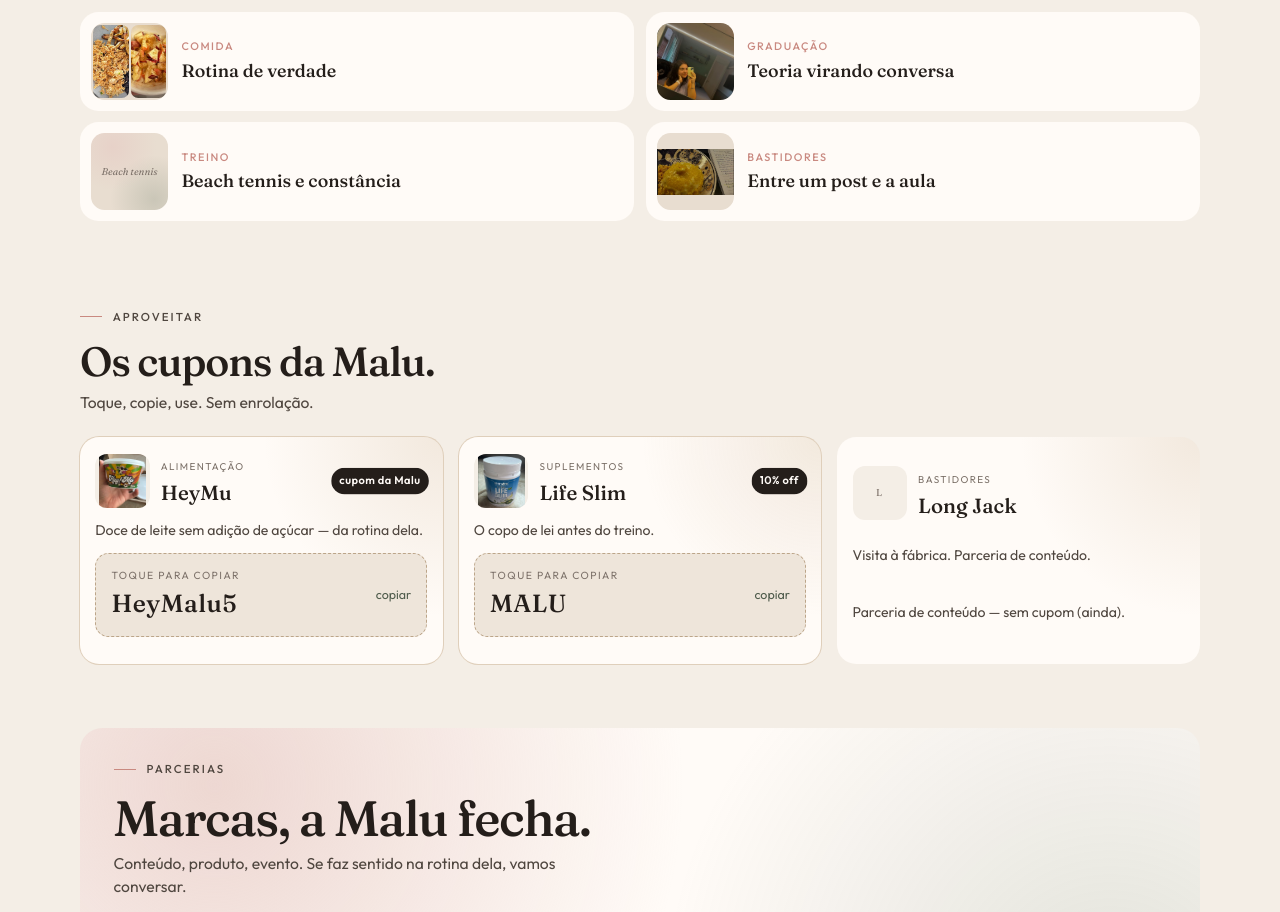
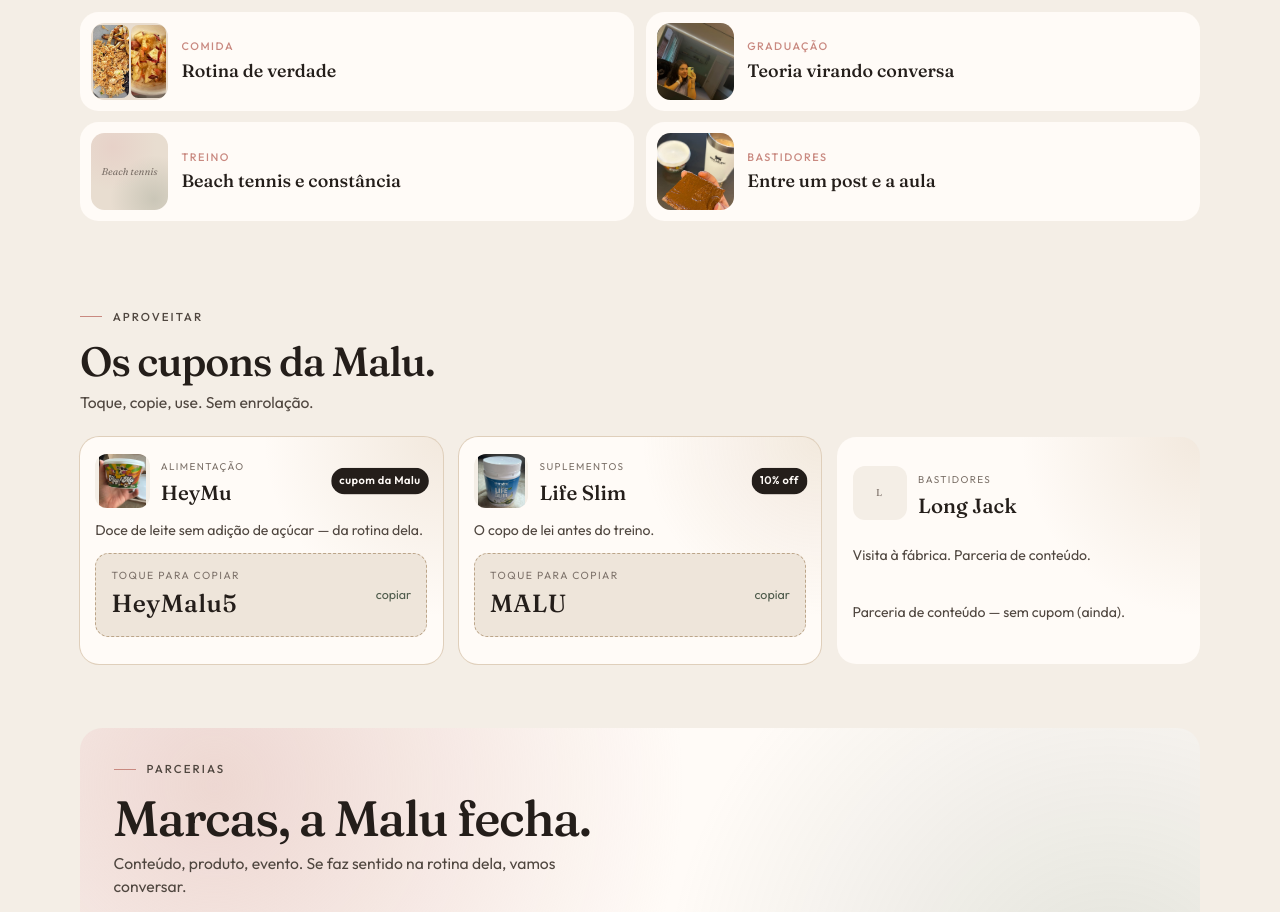
Before and after one commit to Lucash67/malu_nutri, a React (Vite) app: page / in a window 1280 px wide. Shown: the part 1360-2272 px from the top of the page. Built offline with nearby package versions, Linux system fonts and the light colour scheme.

Commit message:
Swap the cuscuz thumb for a snack photo that fits the card.
Co-authored-by: Cursor <cursoragent@cursor.com>

```diff
--- a/src/components/Share.tsx
+++ b/src/components/Share.tsx
@@ -31,8 +31,8 @@ const pieces: {
   {
     tag: "Bastidores",
     title: "Entre um post e a aula",
-    img: "/images/cuscuz-estudo.jpg",
-    alt: "Cuscuz com frango ao lado do caderno de inflamação e ômega-3",
+    img: "/images/lanche.jpg",
+    alt: "Lanche da rotina na mão, entre o estudo e o dia",
     placeholder: "Foto dos bastidores",
   },
 ];
```
